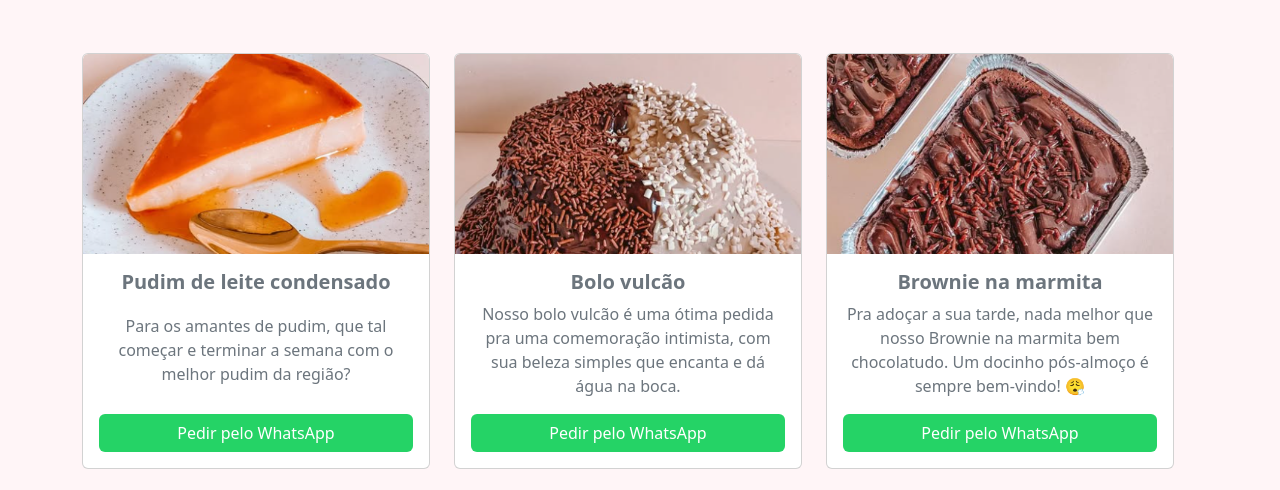
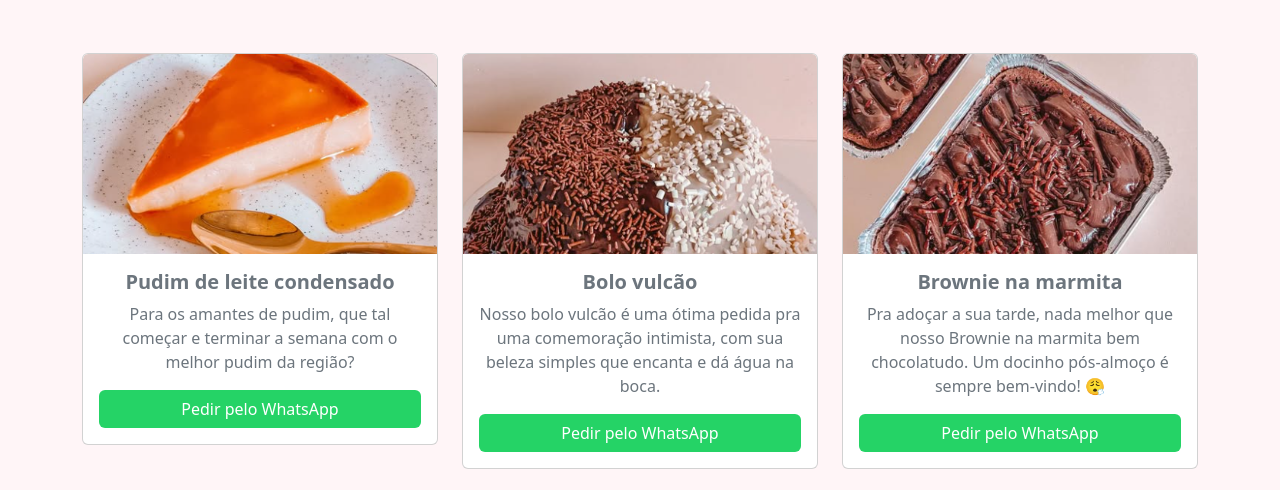
Before and after one commit to lanalcantara/projeto-ofu-, a plain HTML site: page index.html in a window 1280 px wide. Shown: the part 393-883 px from the top of the page. Drawn offline with nearby package versions, Linux system fonts and the light colour scheme; grey boxes are pictures that could not be loaded.

Commit message:
corrigido um erro no inicio do styles.css

```diff
--- a/cardapio.css
+++ b/cardapio.css
@@ -54,3 +54,7 @@ body {
     object-fit: cover; /* Garante que a imagem não distorça */
     width: 50%;  /* Mantém responsivo */
   }
+
+  html, body {
+    overflow-x: hidden;
+  }
--- a/styles.css
+++ b/styles.css
@@ -1,7 +1,4 @@
-* {
-  max-width: 100%;
-  overflow-x: hidden;
-}
+
 @media (max-width: 768px) {
   body {
     padding: 10px;
@@ -76,9 +73,11 @@ body {
 }
 
 .card {
-  height: 100%;
   display: flex;
   flex-direction: column;
+  overflow: hidden; /* Remove a barra de rolagem */
+  max-height: 100%; /* Garante que não fique maior do que deveria */
+
 }
 .card-img-top {
   height: 200px;  /* Defina um tamanho fixo */
@@ -104,3 +103,6 @@ footer {
   max-height: 50px; /* Redimensiona a logo para um tamanho mais adequado */
   width: auto;
 }
+html, body {
+  overflow-x: hidden;
+}
```
Also changed, not shown: manifest.json.
